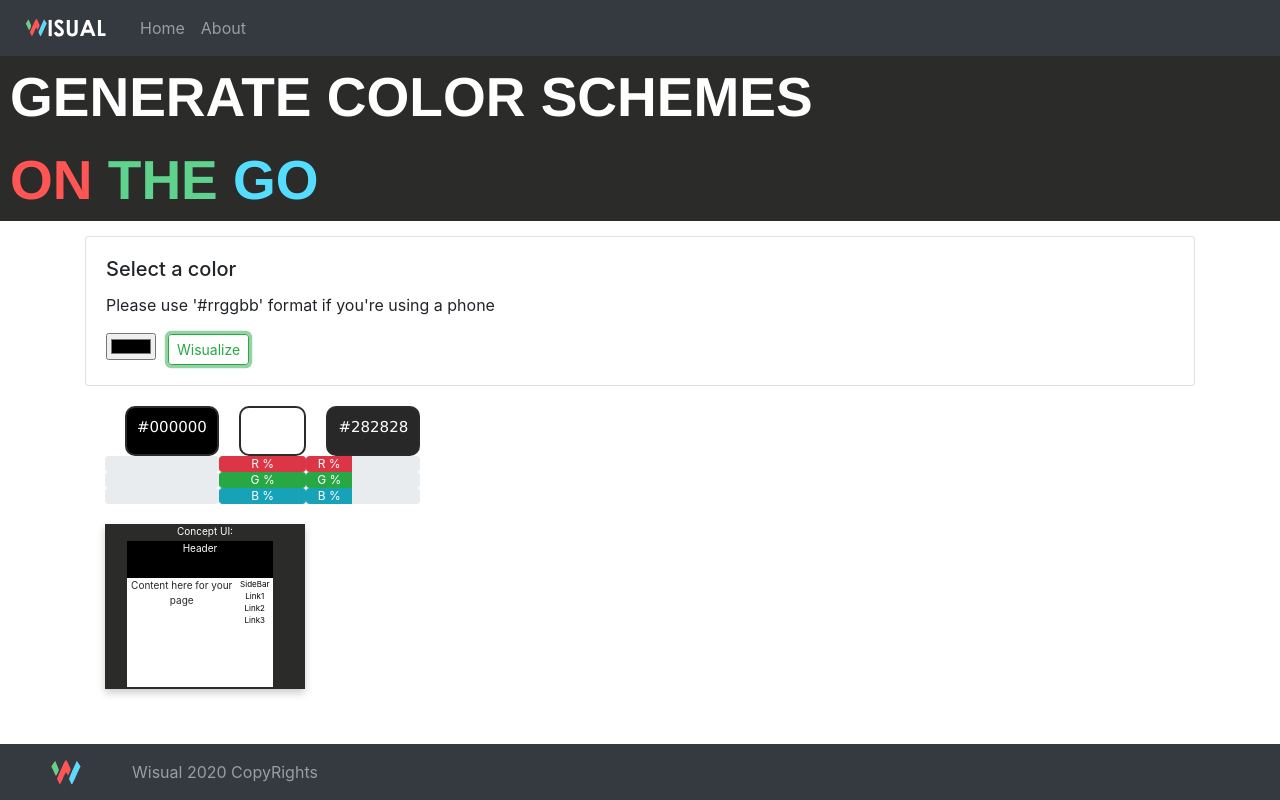
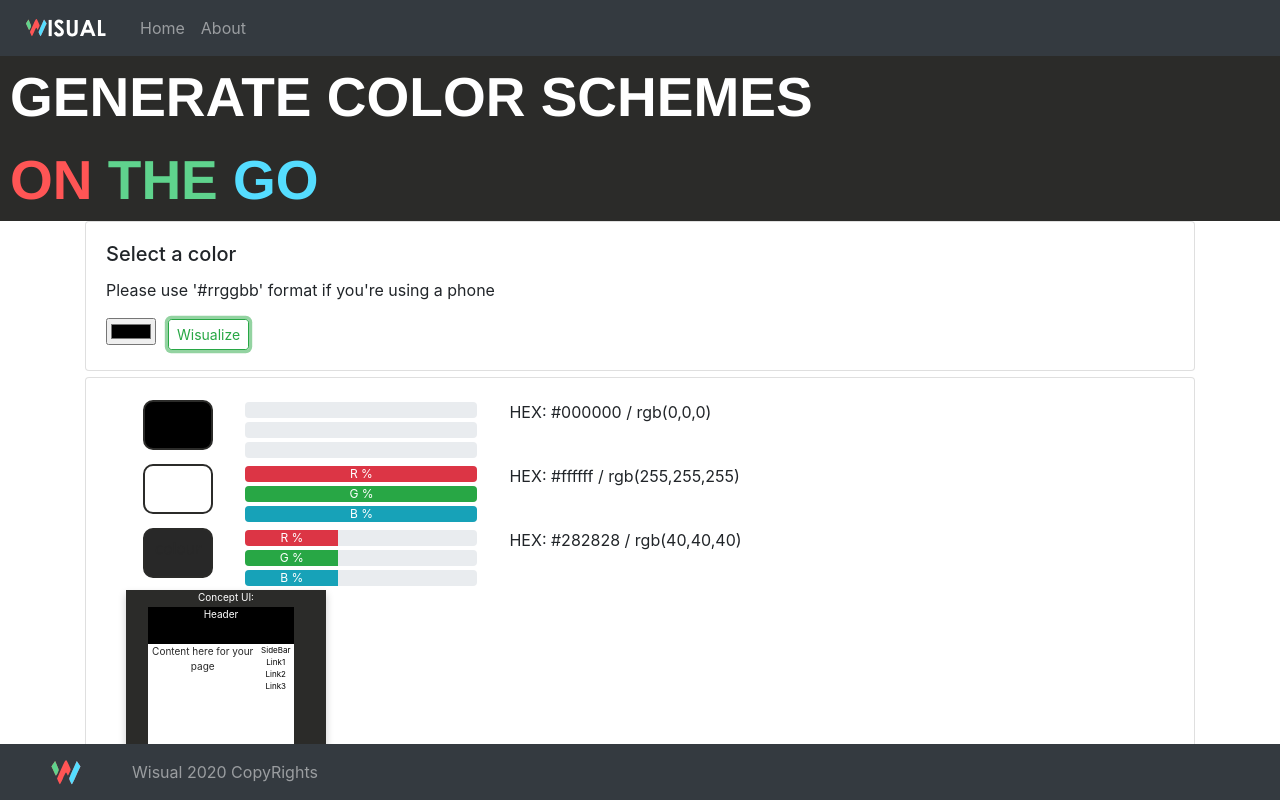
Before and after one commit to osmanvee/Wisual, a React (Create React App) app: page / in a window 1280 px wide. Both pictures are taken after a click on the button "Wisualize". Built offline with nearby package versions, Linux system fonts and the light colour scheme.

Commit message:
RGB bar added

```diff
--- a/src/Displayers/ColorGenerator.js
+++ b/src/Displayers/ColorGenerator.js
@@ -8,7 +8,8 @@ import {convertHexToRed, convertHexToGreen, convertHexToBlue, rgbToHex, HextoRGB
 import {hexAddModifier, hexSubtractModifier, generateComplementaryColor} from '../Modifiers/modifier';
 import { isDark } from '../Modifiers/colorTester';
 import GenerateUI from './UIGenerator';
-import { Button, InputGroup, FormControl, Container, ProgressBar } from 'react-bootstrap';
+
+import { Button, InputGroup, FormControl, Container, ProgressBar, Row, Col, Card } from 'react-bootstrap';
 
 
 
@@ -31,17 +32,25 @@ function GenerateColors(props) {
 
 
     return (
+        <Card body>
+            <Container>
+                <Row>
+                    <Col id="tester">{div}</Col>
+                </Row>
+                <Row>
+                <Col id="tester">{div2}</Col>
+                </Row>
+                <Row>
+                <Col id="tester">{div3}</Col>
+                </Row>
+            </Container>
+            <div className="mainItem">
 
-            <div className="mainItem">
-                <div className="generated-colors">
-                    {div}
-                    {div2}
-                    {div3}
-                </div>
 
                  <GenerateUI color1={props.color} color2={generateComplementaryColor(props.color)} color3={ hexAddModifier(props.color, 40, 40, 40)} />
 
             </div>
+            </Card>
 
 
     );
--- a/src/Displayers/DisplayColour.js
+++ b/src/Displayers/DisplayColour.js
@@ -4,7 +4,9 @@ import '../App.css';
 import '../index.css';
 import {convertHexToRed, convertHexToGreen, convertHexToBlue, rgbToHex, HextoRGBvalues} from '../Modifiers/conversion';
 import { findRenderedComponentWithType } from 'react-dom/test-utils';
-import { Button, InputGroup, FormControl, Container, ProgressBar } from 'react-bootstrap';
+import { Button, InputGroup, FormControl, Container, ProgressBar, Row, Col } from 'react-bootstrap';
+import generateRGBbar from './rgbBars';
+import GenerateColors from './ColorGenerator';
 
 
 // Displaying a Colour Component
@@ -23,7 +25,7 @@ function DisplayColour(props) {
     };
 
     const otherstyle = {
-      color: "white",
+      color: props.color,
       fontFamily: "Century Gothic, Verdana, sans-serif",
       fontSize: "15px"
     };
@@ -31,20 +33,33 @@ function DisplayColour(props) {
 
     const imageBlock = (
       <div style={mystyle} >
-        <h1 style={otherstyle}> {props.color}  </h1>
+        <h1 style={otherstyle}> colour </h1>
       </div>
 
     );
 
+    const bar = (
+    <generateRGBbar color={props.color} />
+    );
+
     return(
       <div>
-       {imageBlock}
-       <div>
-                    <ProgressBar label="R %" variant="danger" now={convertHexToRed(props.color)} />
-                    <ProgressBar  label="G %" variant="success" now={convertHexToGreen(props.color)} />
-                    <ProgressBar label="B %" variant="info" now={convertHexToBlue(props.color)} />
+        <Container>
+          <Row>
+            <Col md="auto">{imageBlock} </Col>
+            <Col md="auto" xs lg="3" >
+              <div id="tester">  <ProgressBar  label="R %" variant="danger" now={convertHexToRed(props.color)}  /> </div>
+              <div id="tester">  <ProgressBar  label="G %" variant="success" now={convertHexToGreen(props.color)} /> </div>
+              <div id="tester"> <ProgressBar label="B %" variant="info" now={convertHexToBlue(props.color)} /> </div>
+               </Col>
+            <Col md="auto" >
+            HEX: {props.color} / {HextoRGBvalues(props.color)}
+            </Col>
+          </Row>
+        </Container>
+       {bar}
 
-                    </div>
+
       </div>
     );
   }
--- /dev/null
+++ b/src/Displayers/rgbBars.js
@@ -0,0 +1,19 @@
+import React from 'react';
+import logo from '../logo.svg';
+import '../App.css';
+import '../index.css';
+import {convertHexToRed, convertHexToGreen, convertHexToBlue, rgbToHex, HextoRGBvalues} from '../Modifiers/conversion';
+import { findRenderedComponentWithType } from 'react-dom/test-utils';
+import { Button, InputGroup, FormControl, Container, ProgressBar } from 'react-bootstrap';
+
+function generateRGBbar(props) {
+    return (
+             <div>
+                <ProgressBar label="R %" variant="danger" now={convertHexToRed(props.color)} />
+                <ProgressBar  label="G %" variant="success" now={convertHexToGreen(props.color)} />
+                <ProgressBar label="B %" variant="info" now={convertHexToBlue(props.color)} />
+            </div>
+    );
+}
+
+export default generateRGBbar;
--- a/src/components/Home.js
+++ b/src/components/Home.js
@@ -24,9 +24,10 @@ function Home() {
             </div>
             </Row>
             </Container>
-            <Container fluid="md" id="white">
+
+            <Container fluid="md"  >
                 <Row>
-                    <Col>
+                    <Col >
                         <LoginForm />
                     </Col>
 
--- a/src/index.css
+++ b/src/index.css
@@ -140,6 +140,19 @@ width: auto;
   padding: 15px;
 }
 
+#tester{
+  padding: 2px;
+}
+#tester2{
+  background: green;
+}
+
+#inputCard {
+
+  padding-top: 6px;
+}
+
+
 #colorInput {
  padding-left: 12px;
 }
--- a/src/refLogin.js
+++ b/src/refLogin.js
@@ -29,11 +29,12 @@ class LoginForm extends React.Component {
         let div = '';
         if(this.state.isSubmitted) {
             //MAIN HANDLING
-           div  = <GenerateColors color={this.input.value} />
+           div  = <GenerateColors color={this.input.value}  />
         }
       return (
-        <div>
-            <Card>
+        <div >
+
+            <Card >
               <Card.Body>
                 <Card.Title>Select a color</Card.Title>
                 <Card.Text>
@@ -53,7 +54,9 @@ class LoginForm extends React.Component {
                   </form>
               </Card.Body>
             </Card>
+            <div id="inputCard">
           {div}
+          </div>
         </div>
       );
     }
```
